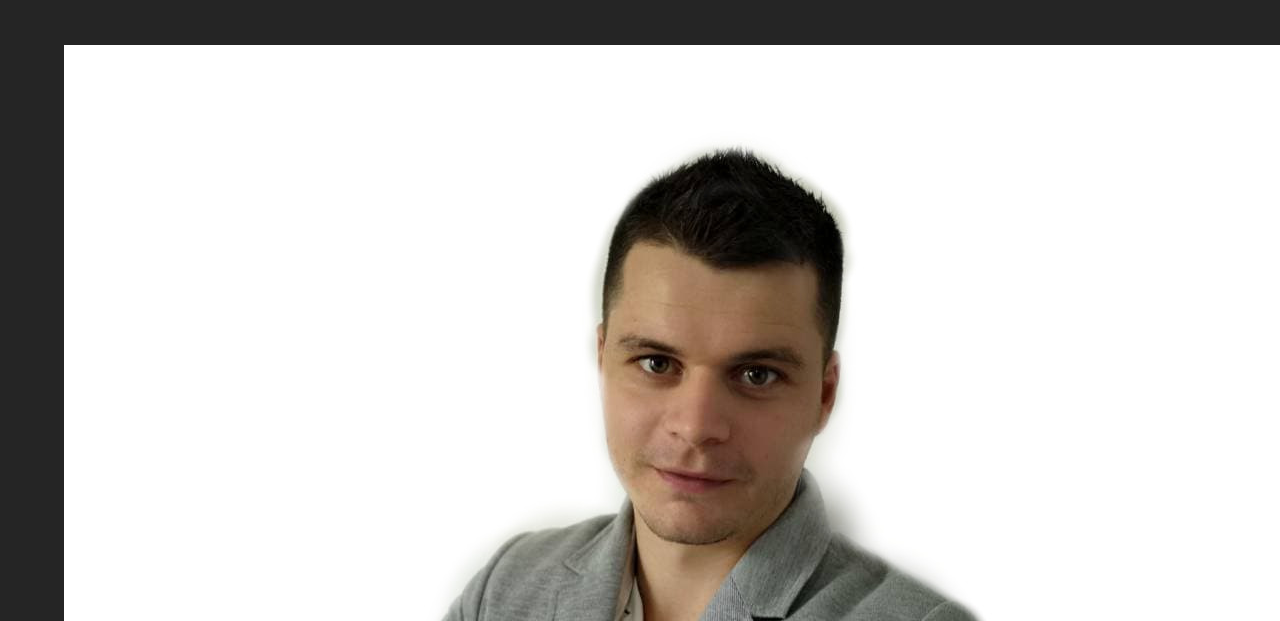
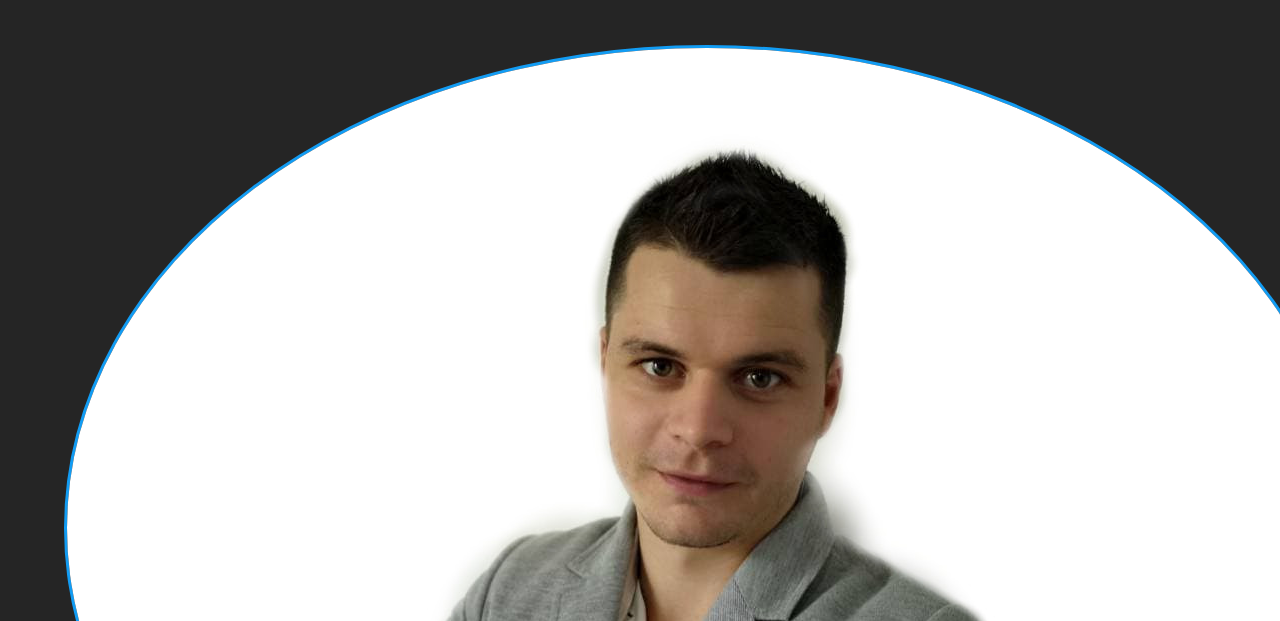
Before and after one commit to stexand/stefan_portfolio.io, a website: page docs/about.html in a window 1280 px wide. Shown: the part 179-800 px from the top of the page. Drawn offline with Linux system fonts and the light colour scheme.

Commit message:
'againphoto'

```diff
--- a/docs/css/style.css
+++ b/docs/css/style.css
@@ -202,6 +202,9 @@ body {
 .about-img {
   grid-area: img;
   display: grid;
+  margin: auto;
+  border-radius: 50%;
+  border: #129CF3 3px solid;
   -webkit-box-align: center;
   -ms-flex-align: center;
   align-items: center;
```
